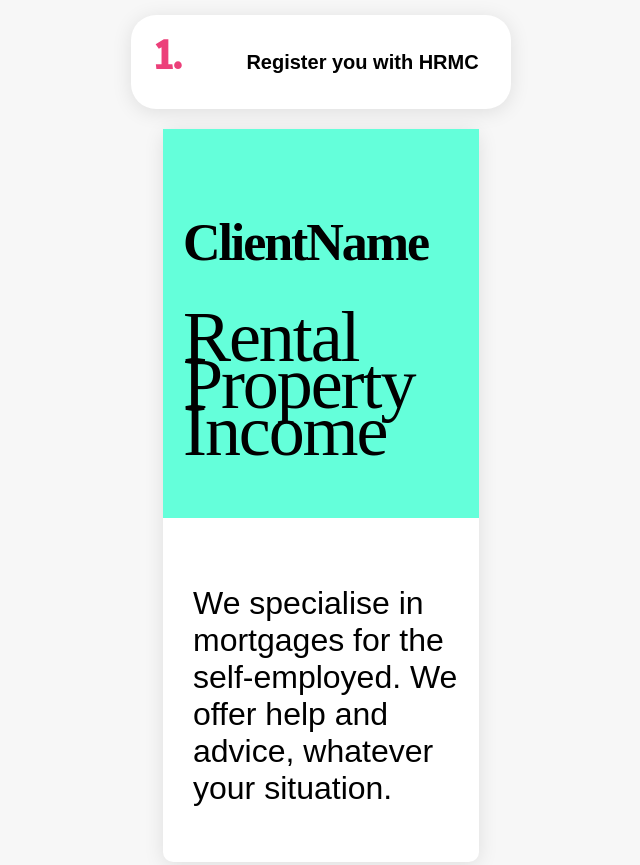
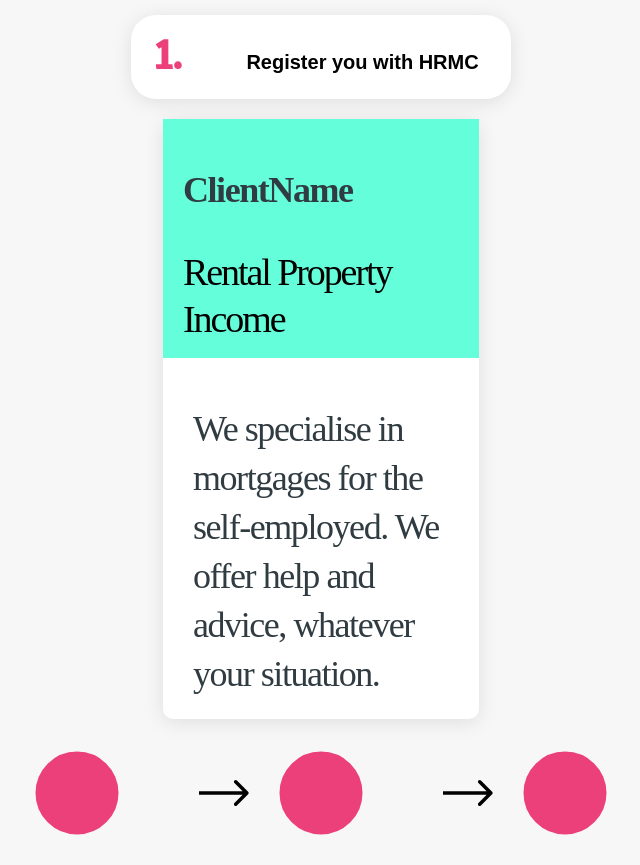
Before and after one commit to sheran786malik/components, a React app: page / in a window 1280 px wide. Shown: the top 865 px of the page, without its empty margins (319-959 px from the left). Built offline with nearby package versions, Linux system fonts and the light colour scheme; a web font is replaced by a local one.

Commit message:
First commit

```diff
--- a/src/components/data/Data.css
+++ b/src/components/data/Data.css
@@ -17,7 +17,7 @@
 .process {
     font-size: 20px;
     font-family: 'Palanquin', sans-serif;
-   display: inline;
+    display: inline;
 
 }
 
--- a/src/components/typicalClients/TypicalClient.css
+++ b/src/components/typicalClients/TypicalClient.css
@@ -12,13 +12,15 @@
     margin-bottom: 20px;
 }
 .clientName {
-    font-style: normal;
-    font-family: 'Palanquin';
+    font-family: 'Palanquin' sans-serif;
     font-style: normal;
     font-weight: bold;
-    line-height: 47px;
-    font-size: 52px;
+    line-height: 55px;
+    font-size: 36px;
     letter-spacing: -0.04em;
+
+    color: #303C42;
+
 }
 .title {
     margin: 0 auto;
@@ -36,21 +38,29 @@
 .data {
     font-weight: 500;
     font-size: 36px;
+    text-align: left;
 
 }
 .subtitle {
-
     padding-bottom: 15px;
-    font-size: 36px;
+    font-size: 38px;
+    text-align: left;
+    font-weight: 500;
 
 }
 .typicalText{
-    text-align: left;
-    font-family: 'Palanquin' sans-serif;
-    font-style: normal;
     padding-left: 30px;
     padding-bottom: 20px;
     padding-top: 15px;
+    padding-right: 15px;
+    font-weight: 100;
+    font-family: 'Palanquin' sans-serif;
+    font-style: normal;
+    font-weight: 500;
+    line-height: 49px;
+    font-size: 36px;
+    letter-spacing: -0.04em;
+    color: #303C42;
 }
 
 @media only screen
--- a/src/components/typicalClients/TypicalClient.js
+++ b/src/components/typicalClients/TypicalClient.js
@@ -1,31 +1,51 @@
 import React from 'react';
 
-import Data from '../data/Data';
+
 
 import './TypicalClient.css';
 
 const TypicalClient = (props) => {
 
-    console.log(props);
+    const client = [
+        'ClientName'
+    ];
+
+    let clientName = '';
+
+    const title = [
+        'Rental Property Income',
+        'Digital Nomad'
+    ]
+    let inText = '';
+
+    const subText = [
+        'We specialise in mortgages for the self-employed. We offer help and advice, whatever your situation.',
+        'We specialise in mortgages for the self-employed. We offer help and advice, whatever your situation.'
+    ]
+
+
+
+    let bodyText = '';
+
+
+    clientName = client[props.clientName];
+    inText= title[props.inText];
+    bodyText = subText[props.bodyText];
 
     return (
     <div className="typicalClient">
 
         <div className="title">
             <h1 className="clientName">
-                <Data
-                clientName='0'
-                />
+                {client[0]}
             </h1>
             <h2 className="subtitle">
-                <Data
-                SectionIndex='0'
-                />
+                {title[0]}
             </h2>
         </div>
-            <div className="typicalText">
-                <Data subIndex='1'/>
-            </div>
+            <h1 className="typicalText">
+                {subText[0]}
+            </h1>
     </div>
 
 
```
